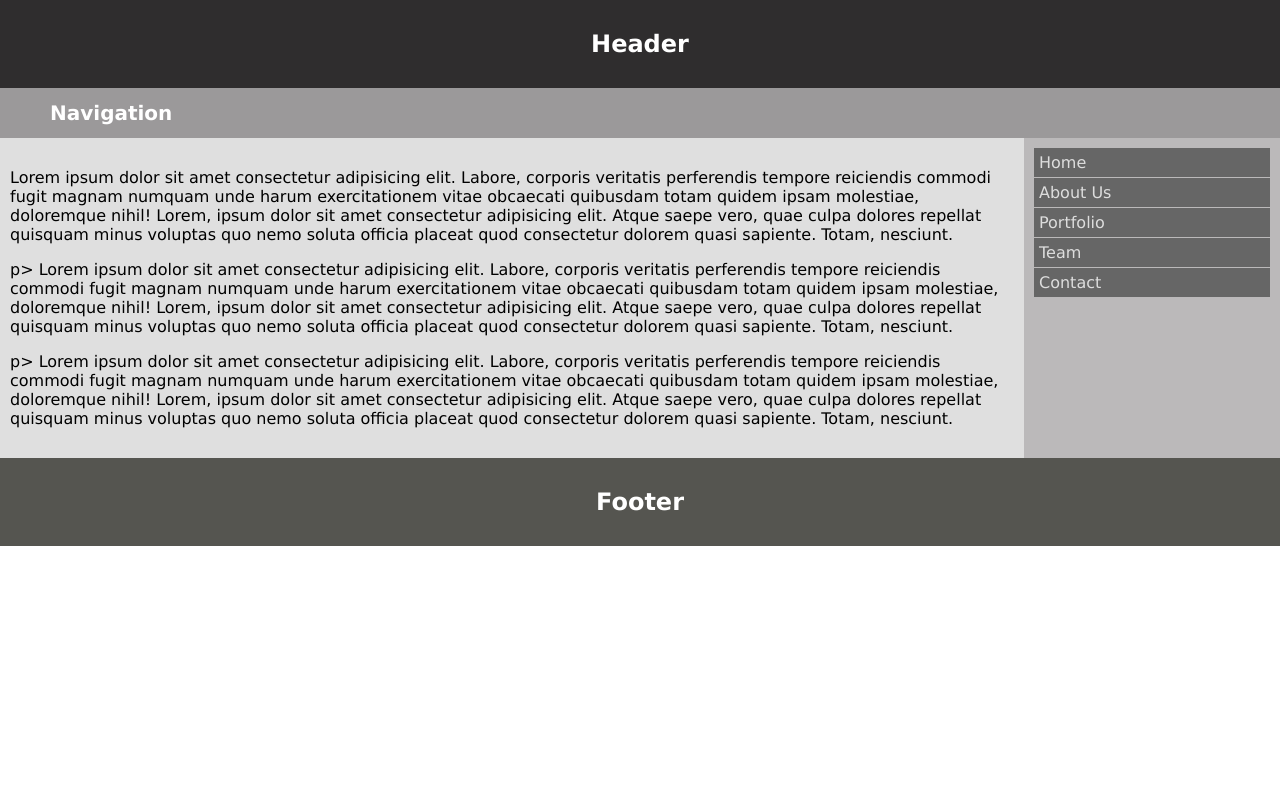
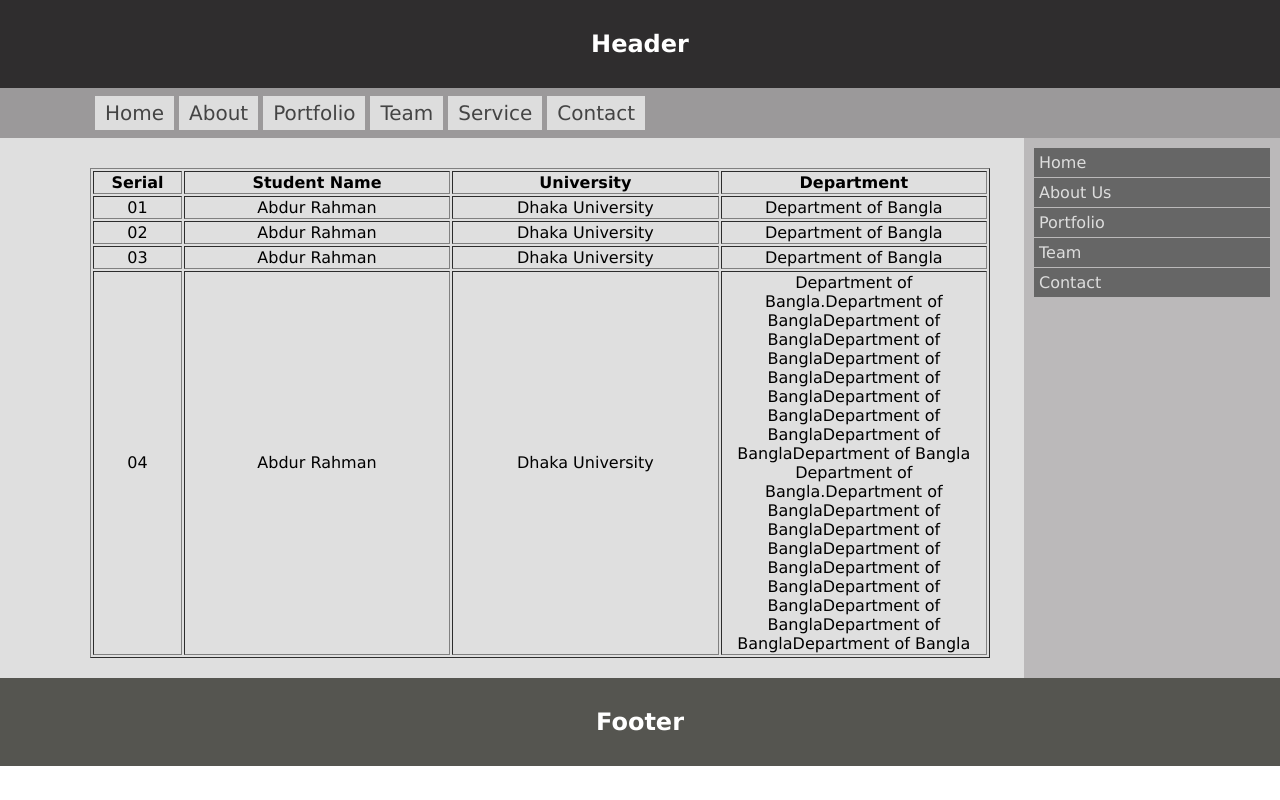
Before and after one commit to KaziReazulislam1999/table-based-web-design, a plain HTML site: page index.html in a window 1280 px wide. Drawn offline with Linux system fonts and the light colour scheme.

Commit message:
part3 complete

```diff
--- a/index.html
+++ b/index.html
@@ -4,20 +4,7 @@
     <meta charset="UTF-8" />
     <meta name="viewport" content="width=device-width, initial-scale=1.0" />
     <title>Document</title>
-    <style>
-        .mynav{margin: 0;padding: 0;list-style: none;}
-        .mynav li{   background: #666;}
-        .mynav li a{text-decoration: none;
-            color: #ddd;
-            display: block;
-            margin-bottom: 1px;
-  padding: 5px;
-            }
-        .mynav li a:hover{
-            background: #444;
-        }
-
-    </style>
+    <link rel="stylesheet" href="style.css" />
   </head>
   <body
     style="
@@ -45,54 +32,75 @@
             color: #fff;
           "
         >
-          Navigation
+          <ul class="mainnav">
+            <li><a href="#">Home</a></li>
+            <li><a href="#">About</a></li>
+            <li><a href="#">Portfolio</a></li>
+            <li><a href="#">Team</a></li>
+            <li><a href="#">Service</a></li>
+            <li><a href="#">Contact</a></li>
+          </ul>
         </td>
       </tr>
 
       <tr>
         <td bgcolor="#dfdfdf" style="height: 300px" width="80%">
-          <p>
-            Lorem ipsum dolor sit amet consectetur adipisicing elit. Labore,
-            corporis veritatis perferendis tempore reiciendis commodi fugit
-            magnam numquam unde harum exercitationem vitae obcaecati quibusdam
-            totam quidem ipsam molestiae, doloremque nihil! Lorem, ipsum dolor
-            sit amet consectetur adipisicing elit. Atque saepe vero, quae culpa
-            dolores repellat quisquam minus voluptas quo nemo soluta officia
-            placeat quod consectetur dolorem quasi sapiente. Totam, nesciunt.
-          </p>
-          p>
-            Lorem ipsum dolor sit amet consectetur adipisicing elit. Labore,
-            corporis veritatis perferendis tempore reiciendis commodi fugit
-            magnam numquam unde harum exercitationem vitae obcaecati quibusdam
-            totam quidem ipsam molestiae, doloremque nihil! Lorem, ipsum dolor
-            sit amet consectetur adipisicing elit. Atque saepe vero, quae culpa
-            dolores repellat quisquam minus voluptas quo nemo soluta officia
-            placeat quod consectetur dolorem quasi sapiente. Totam, nesciunt.
-          </p>
-          p>
-            Lorem ipsum dolor sit amet consectetur adipisicing elit. Labore,
-            corporis veritatis perferendis tempore reiciendis commodi fugit
-            magnam numquam unde harum exercitationem vitae obcaecati quibusdam
-            totam quidem ipsam molestiae, doloremque nihil! Lorem, ipsum dolor
-            sit amet consectetur adipisicing elit. Atque saepe vero, quae culpa
-            dolores repellat quisquam minus voluptas quo nemo soluta officia
-            placeat quod consectetur dolorem quasi sapiente. Totam, nesciunt.
-          </p>
+          <table border="1" class="mytable">
+            <tr>
+              <th width="10%">Serial</th>
+              <th width="30%">Student Name</th>
+              <th width="30%">University</th>
+              <th width="30%">Department</th>
+            </tr>
+
+            <tr>
+              <td>01</td>
+              <td>Abdur Rahman</td>
+              <td>Dhaka University</td>
+              <td>Department of Bangla</td>
+            </tr>
+            <tr>
+              <td>02</td>
+              <td>Abdur Rahman</td>
+              <td>Dhaka University</td>
+              <td>Department of Bangla</td>
+            </tr>
+            <tr>
+              <td>03</td>
+              <td>Abdur Rahman</td>
+              <td>Dhaka University</td>
+              <td>Department of Bangla</td>
+            </tr>
+            <tr>
+              <td>04</td>
+              <td>Abdur Rahman</td>
+              <td>Dhaka University</td>
+              <td>
+                Department of Bangla.Department of BanglaDepartment of
+                BanglaDepartment of BanglaDepartment of BanglaDepartment of
+                BanglaDepartment of BanglaDepartment of BanglaDepartment of
+                BanglaDepartment of Bangla Department of Bangla.Department of
+                BanglaDepartment of BanglaDepartment of BanglaDepartment of
+                BanglaDepartment of BanglaDepartment of BanglaDepartment of
+                BanglaDepartment of BanglaDepartment of Bangla
+              </td>
+            </tr>
+          </table>
         </td>
         <td bgcolor="#BBB9BA" style="height: 300px" width="20%" valign="top">
-
-         <ul class="mynav" >
+          <ul class="mynav">
             <li><a href="#">Home</a></li>
             <li><a href="#">About Us</a></li>
-            <li><a href="#">Portfolio</a> </li>
+            <li><a href="#">Portfolio</a></li>
             <li><a href="#">Team</a></li>
-            <li> <a href="#">Contact</a></li>
-         </ul>
-
+            <li><a href="#">Contact</a></li>
+          </ul>
         </td>
       </tr>
       <tr>
-        <td colspan="2" align="center" bgcolor="#55555" style="color: #fff;"><h2>Footer</h2></td>
+        <td colspan="2" align="center" bgcolor="#55555" style="color: #fff">
+          <h2>Footer</h2>
+        </td>
       </tr>
     </table>
   </body>
--- /dev/null
+++ b/style.css
@@ -0,0 +1,44 @@
+.mynav {
+  margin: 0;
+  padding: 0;
+  list-style: none;
+}
+.mynav li {
+  background: #666;
+}
+.mynav li a {
+  text-decoration: none;
+  color: #ddd;
+  display: block;
+  margin-bottom: 1px;
+  padding: 5px;
+}
+.mainnav {
+  margin: 0;
+}
+.mynav li a:hover {
+  background: #444;
+}
+.mainnav li {
+  list-style: none;
+  font-weight: normal;
+  float: left;
+}
+.mainnav li a {
+  padding: 5px 10px;
+  color: #444;
+  background: #ddd;
+  margin-left: 5px;
+  text-decoration: none;
+}
+.mainnav li a:hover {
+  background: #666;
+  color: #fff;
+}
+.mytable {
+  margin: 20px 10px 10px 80px;
+  width: 900px;
+}
+.mytable tr td {
+  text-align: center;
+}
```
